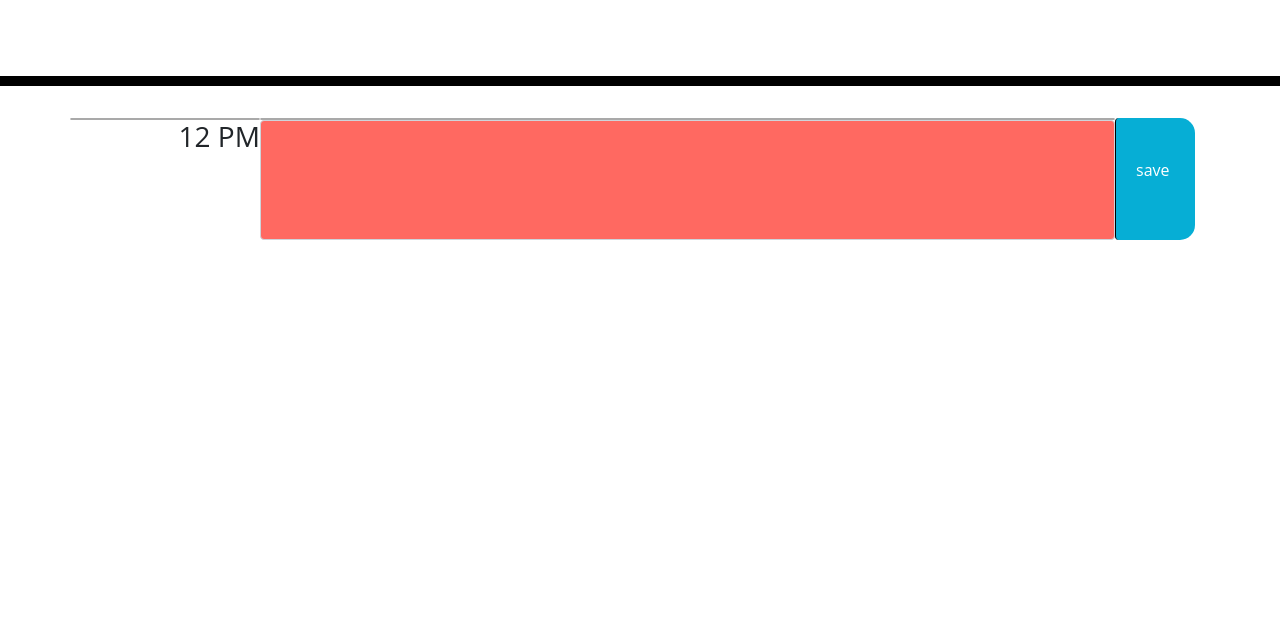
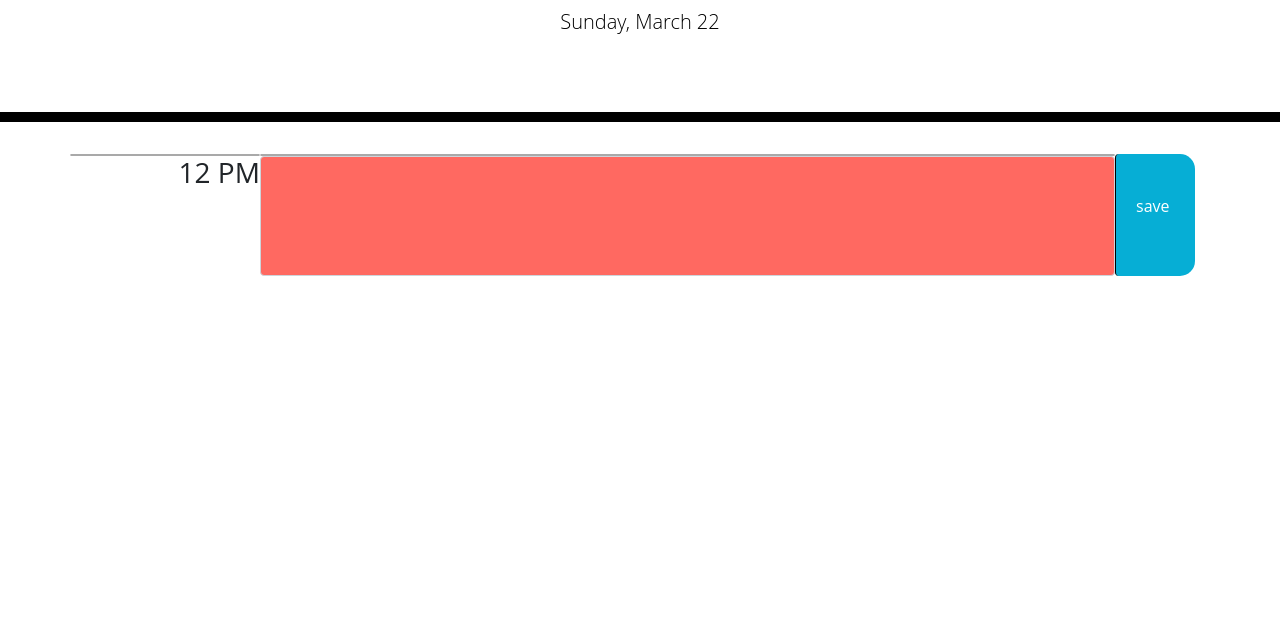
Before and after one commit to tushark-bootcamp/a5-work-day-scheduler, a plain HTML site: page index.html in a window 1280 px wide. Shown: the part 182-800 px from the top of the page. Drawn offline with nearby package versions, Linux system fonts and the light colour scheme.

Commit message:
Updated with dynamic rendering of header panel

```diff
--- a/index.html
+++ b/index.html
@@ -5,7 +5,7 @@
     <meta name="viewport" content="width=device-width, initial-scale=1.0" />
     <meta http-equiv="X-UA-Compatible" content="ie=edge" />
     <title>Work Day Scheduler</title>
-
+    <script src="https://cdnjs.cloudflare.com/ajax/libs/jquery/3.2.1/jquery.min.js"></script>
     <link
       rel="stylesheet"
       href="https://maxcdn.bootstrapcdn.com/bootstrap/4.0.0/css/bootstrap.min.css"
--- a/wd-schedule.js
+++ b/wd-schedule.js
@@ -0,0 +1,44 @@
+
+var weekDayArr = ["Sunday", "Monday", "Tuesday", "Wednesday", "Thursday", "Friday", "Saturday"];
+var monthArr = ["January", "February", "March", "April", "May", "June", "July", "August", "September", "October", "November", "December"];
+var workingHours = [9, 10, 11, 12, 1, 2, 3, 4, 5];
+
+renderHeader();
+
+
+
+// Returns the week day for a given index; 0 = Sunday and 6 = Saturday
+function getWeekDay(index) {
+    return weekDayArr[index];
+}
+
+// Returns the month for a given index; 0 = January and 11 = December
+function getMonth(index) {
+    return monthArr[index];
+}
+
+// Renderrs the Jumbotron header
+function renderHeader() {
+
+    var today = new Date();
+    var day = moment(today).date();
+
+    var month = getMonth(moment(today).month());
+    //var year = moment(today).year();
+    var weekDay = getWeekDay(moment(today).weekday());
+
+    var currentDayVal = weekDay + ", " + month + " " + day;
+    $("#currentDay").text(currentDayVal);
+
+    /*alert("day: " + day);
+    alert("month: " + month);
+    alert("year: " + year);
+    alert("weekday: " + weekDay);*/
+
+}
+
+function renderScheduler() {
+    for (var i = 0; i < workingHours.length; i++) {
+
+    }
+}
```
